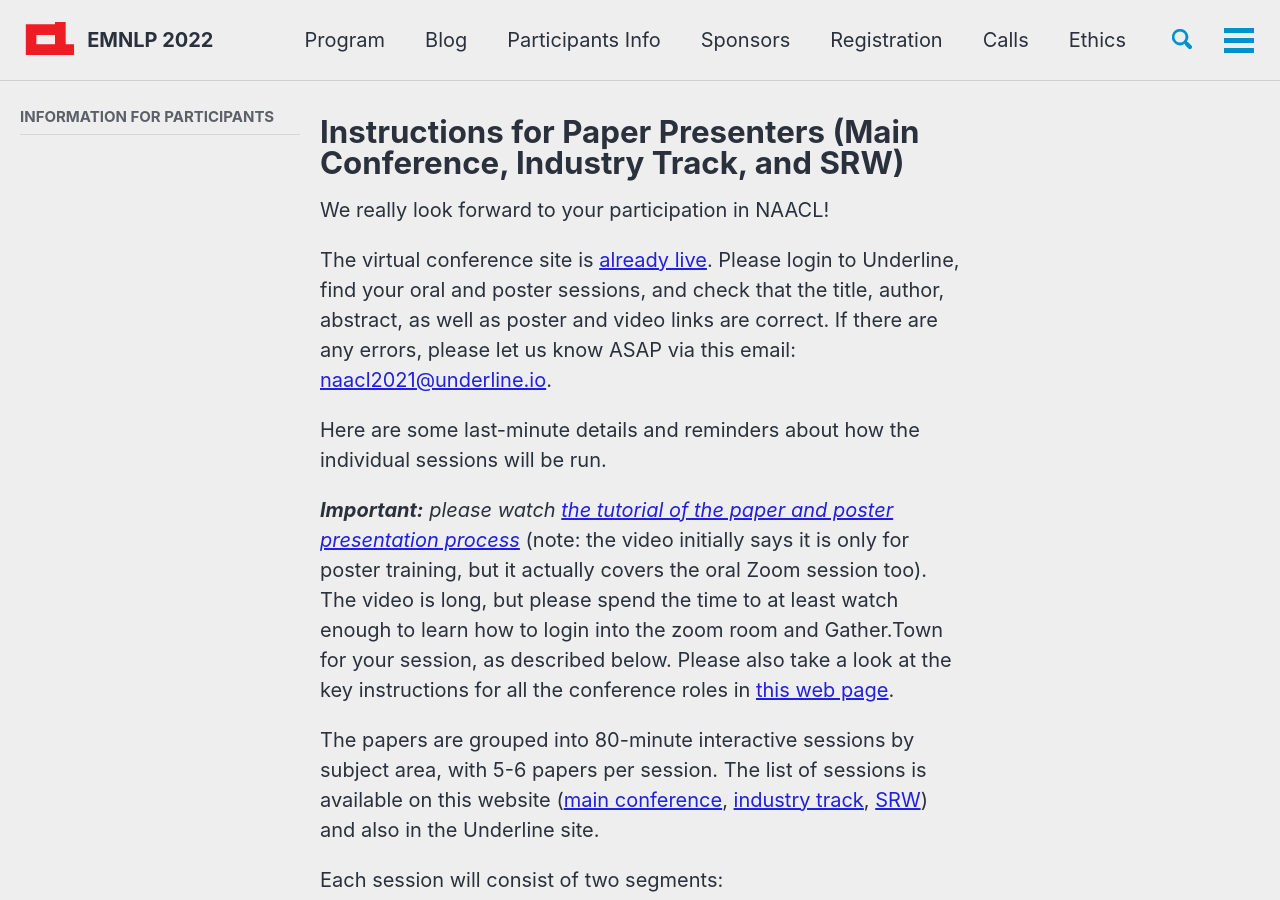
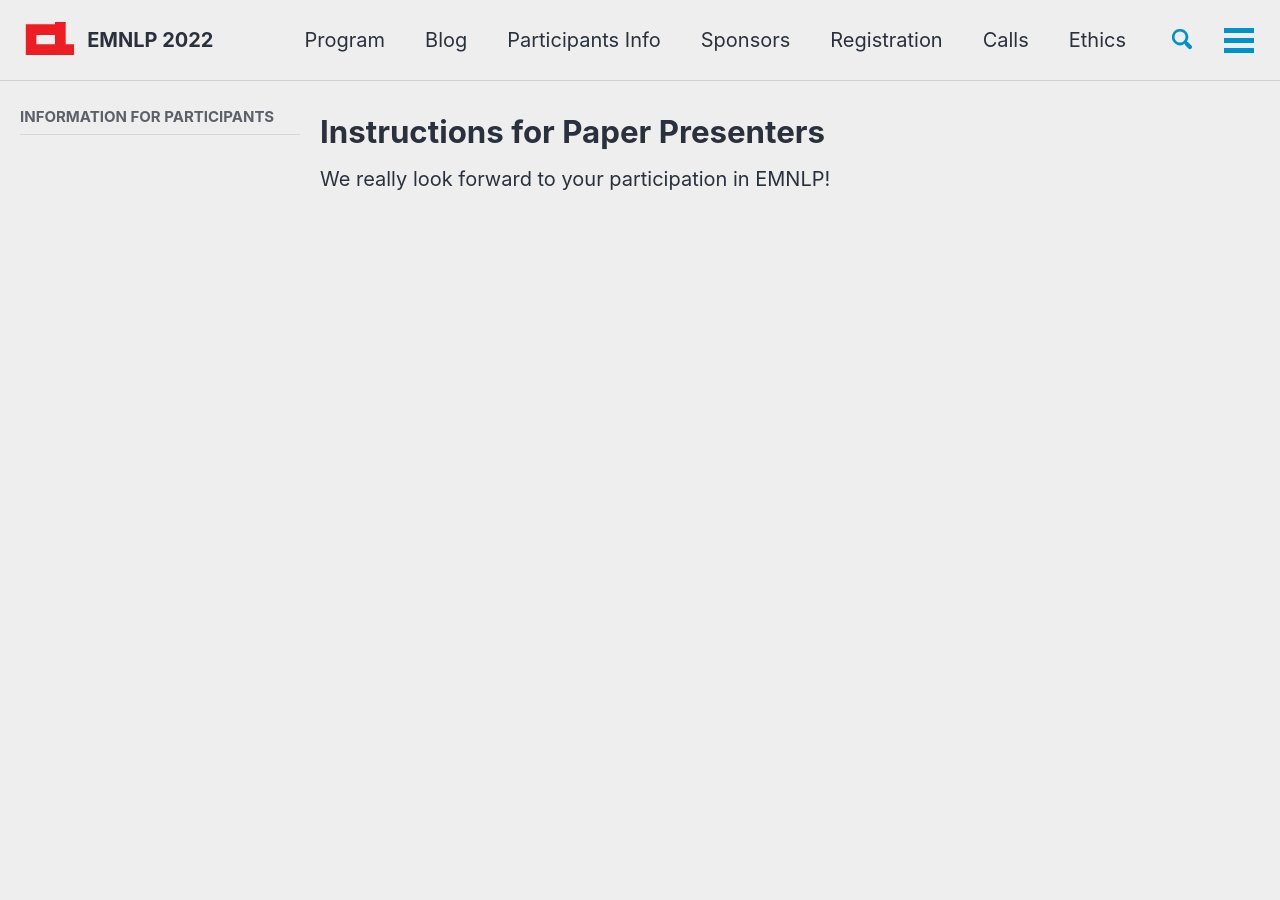
Before and after one commit to yxni98/EMNLP_2022, a Jekyll site: the page built from _pages/participants/presenters.md, in a window 1280 px wide and 900 px high. Built offline with Jekyll 4.4.1, drawn with Linux system fonts in a browser that asks for light colours; cached includes are drawn as plain includes; nearby versions of some CDN libraries; comment, search, counter and statistics services are not loaded; some of the changed text lies outside the part shown.

Commit message:
Add files via upload

```diff
--- a/_pages/participants/presenters.md
+++ b/_pages/participants/presenters.md
@@ -1,5 +1,5 @@
 ---
-title: Instructions for Paper Presenters (Main Conference, Industry Track, and SRW)
+title: Instructions for Paper Presenters
 layout: single
 permalink: /participants/presenters/
 sidebar:
@@ -7,9 +7,9 @@ sidebar:
 toc: false
 ---
 
-We really look forward to your participation in NAACL!
+We really look forward to your participation in EMNLP!
 
-The virtual conference site is [already live](https://underline.io/events/122/reception). Please login to Underline, find your oral and poster sessions, and check that the title, author, abstract, as well as poster and video links are correct.
+<!-- The virtual conference site is [already live](https://underline.io/events/122/reception). Please login to Underline, find your oral and poster sessions, and check that the title, author, abstract, as well as poster and video links are correct.
 If there are any errors, please let us know ASAP via this email: [naacl2021@underline.io](mailto:naacl2021@underline.io).
 
 Here are some last-minute details and reminders about how the individual sessions will be run.
@@ -28,4 +28,4 @@ For the oral pitches in the first segments, you can use any format you want (red
 
 At the end of the first segment, everyone will move to Gather.Town for the poster session.
 
-**Contact:** [NAACL 2021 PC Co-chairs](mailto:naacl-2021-program-chairs@googlegroups.com) (Anna, Dilek, and Luke)
+**Contact:** [NAACL 2021 PC Co-chairs](mailto:naacl-2021-program-chairs@googlegroups.com) (Anna, Dilek, and Luke) !-->
```
